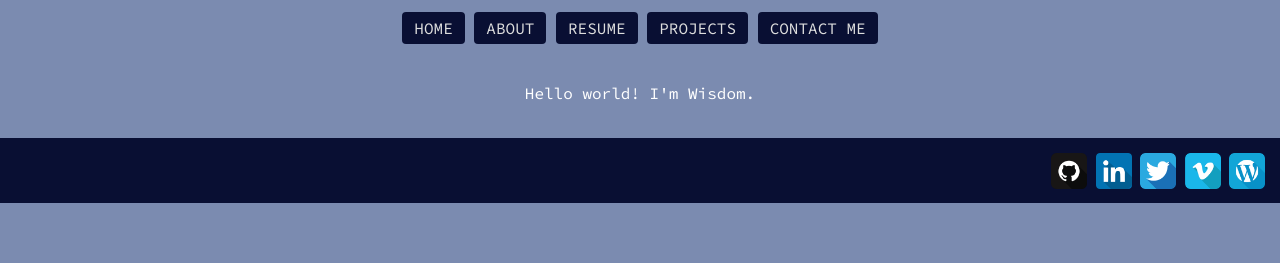
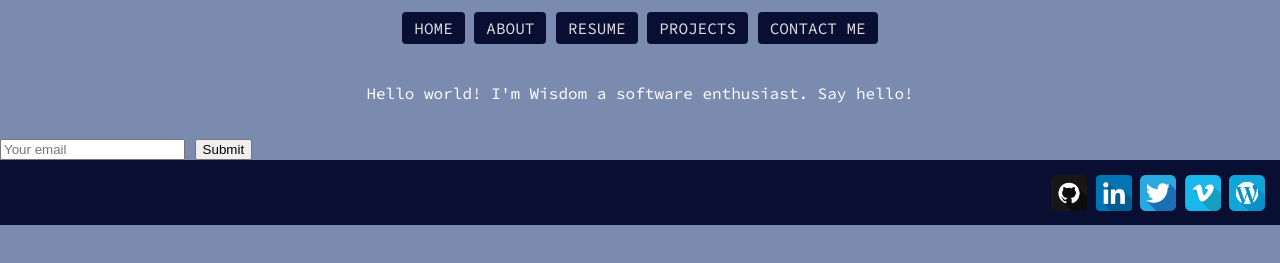
Before and after one commit to wizzidom/portfolio, a plain HTML site: page index.html in a window 1280 px wide. Shown: the part 495-758 px from the top of the page. Drawn offline with Linux system fonts and the light colour scheme; a web font is replaced by a local one.

Commit message:
Update index.html

```diff
--- a/index.html
+++ b/index.html
@@ -25,7 +25,13 @@
 		</nav>
     </header>
 		<main role="main">
-			<p align="center">Hello world! I'm Wisdom.</main>
+			<p align="center">Hello world! I'm Wisdom a software enthusiast. Say hello!</main>
+		<form action="mailto:myxzptlk0@gmail.com"
+method="POST"
+enctype="multipart/form-data"
+name="EmailForm">
+              <input type="email" placeholder="Your email" name="Contact-Email" > <input type="Submit" value = "Submit">
+</form>
     </div>
 	<footer>
 		<div class="container">
```
